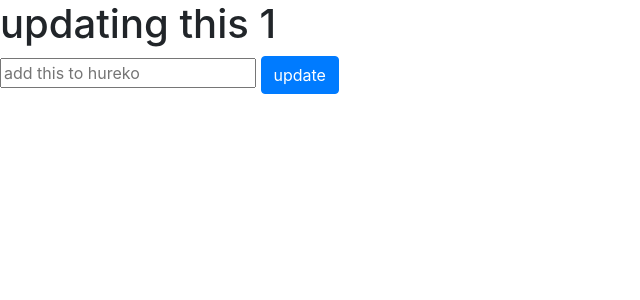
After one commit to Gkadii/Simple-falsk-todo-app, a Flask app: page /update/1 in a window 1280 px wide. The commit adds this page. Shown: the top 300 px of the page, without its empty margins (0-640 px from the left). Run offline with Flask 2, Linux system fonts and the light colour scheme; data comes from the database, SQL or seed files in the repository; both versions use the stored data as it was after the commit; some libraries are stand-ins or nearby versions.

Commit message:
every thing is workin addin updating and deletion need some testing

```diff
--- a/app.py
+++ b/app.py
@@ -1,10 +1,71 @@
-from flask import Flask, render_template
+from flask import Flask, render_template, url_for, request, redirect
+from flask_sqlalchemy import SQLAlchemy
+from datetime import datetime
 
-app =Flask(__name__)
 
-@app.route('/')
+app = Flask(__name__)
+app.config['SQLALCHEMY_DATABASE_URI'] = 'sqlite:///data.db'
+db = SQLAlchemy(app)
+class Todo(db.Model):
+    id      = db.Column(db.Integer, primary_key = True)
+    content = db.Column(db.String(200), nullable = False)
+    date    = db.Column(db.DateTime, default = datetime.utcnow)
+
+
+    def __repr__(self):
+        return f"task number is {self.id}"
+
+
+@app.route('/',methods=['POST', 'GET'])
 def home():
-    return render_template('index.html')
+    if request.method == 'POST':
+        # creating an new task to add
+        new_task = Todo(content = request.form.get('task'))
+        #trying to add
+        try:
+            db.session.add(new_task)
+            db.session.commit()
+            return redirect('/')
+        except:
+            return "err while adding try again"
+
+
+    else:
+        tasks = Todo.query.order_by(Todo.date)
+        return render_template('index.html' , tasks=tasks)
+
+
+
+
+@app.route('/update/<int:id>', methods=['GET', 'POST'])
+def update(id):
+    #getting the task
+    task = Todo.query.get_or_404(id)
+    # changing the task contet
+    if request.method =='POST':
+        task.content = request.form.get('updating_task')
+        #task.date    = datetime.utcnow
+
+        try:
+            db.session.commit()
+            return redirect('/')
+        except:
+            return "<h1>sorry can't update and i don't know why</h1>"
+    else:
+        return render_template('update.html', task=task)
+
+@app.route('/delete/<int:id>')
+def remove(id):
+    #get the task which we want to delete it
+    task = Todo.query.get_or_404(id)
+    #deleting
+    try:
+        db.session.delete(task)
+        db.session.commit()
+    except:
+        return "Nah can't be removed"
+    return redirect('/')
+
 
 if __name__=='__main__':
     app.run(debug=True)
--- /dev/null
+++ b/static/css.css
@@ -0,0 +1,11 @@
+table {
+  font-family: arial, sans-serif;
+  border-collapse: collapse;
+  width: 100%;
+}
+
+td, th {
+  border: 1px solid #dddddd;
+  text-align: left;
+  padding: 8px;
+}
--- /dev/null
+++ b/templates/Base.html
@@ -0,0 +1,26 @@
+<!DOCTYPE html>
+<html lang="en">
+<head>
+    <meta charset="UTF-8">
+    <meta http-equiv="X-UA-Compatible" content="IE=edge">
+    <meta name="viewport" content="width=device-width, initial-scale=1.0">
+    <link rel="stylesheet" href="{{ url_for('static', filename = 'css.css')}}">
+    <link rel="stylesheet" href="https://stackpath.bootstrapcdn.com/bootstrap/4.3.1/css/bootstrap.min.css" integrity="sha384-ggOyR0iXCbMQv3Xipma34MD+dH/1fQ784/j6cY/iJTQUOhcWr7x9JvoRxT2MZw1T" crossorigin="anonymous">
+    <script src="https://code.jquery.com/jquery-3.3.1.slim.min.js" integrity="sha384-q8i/X+965DzO0rT7abK41JStQIAqVgRVzpbzo5smXKp4YfRvH+8abtTE1Pi6jizo" crossorigin="anonymous"></script>
+    <script src="https://cdnjs.cloudflare.com/ajax/libs/popper.js/1.14.7/umd/popper.min.js" integrity="sha384-UO2eT0CpHqdSJQ6hJty5KVphtPhzWj9WO1clHTMGa3JDZwrnQq4sF86dIHNDz0W1" crossorigin="anonymous"></script>
+    <script src="https://stackpath.bootstrapcdn.com/bootstrap/4.3.1/js/bootstrap.min.js" integrity="sha384-JjSmVgyd0p3pXB1rRibZUAYoIIy6OrQ6VrjIEaFf/nJGzIxFDsf4x0xIM+B07jRM" crossorigin="anonymous"></script>
+
+    <title>To do app</title>
+    {% block head %}
+
+    {% endblock %}
+
+</head>
+<body>
+
+    {% block body %}
+
+    {% endblock %}
+
+</body>
+</html>
--- /dev/null
+++ b/templates/update.html
@@ -0,0 +1,17 @@
+{% extends 'Base.html'%}
+
+
+{% block head %}
+<h1>updating this {{task.id}}</h1>
+{% endblock %}
+
+
+{% block body %}
+
+    <form action="/update/{{task.id}}" method="POST" >
+        <span>
+            <input type="text" name="updating_task" placeholder="{{task.content}}">
+            <input type="submit" value="update" class="btn btn-primary">
+        </span>
+    </form>
+{% endblock %}
```
Also changed, not shown: templates/index.html (+47 -12 lines), data.db (added), database.py (added).
